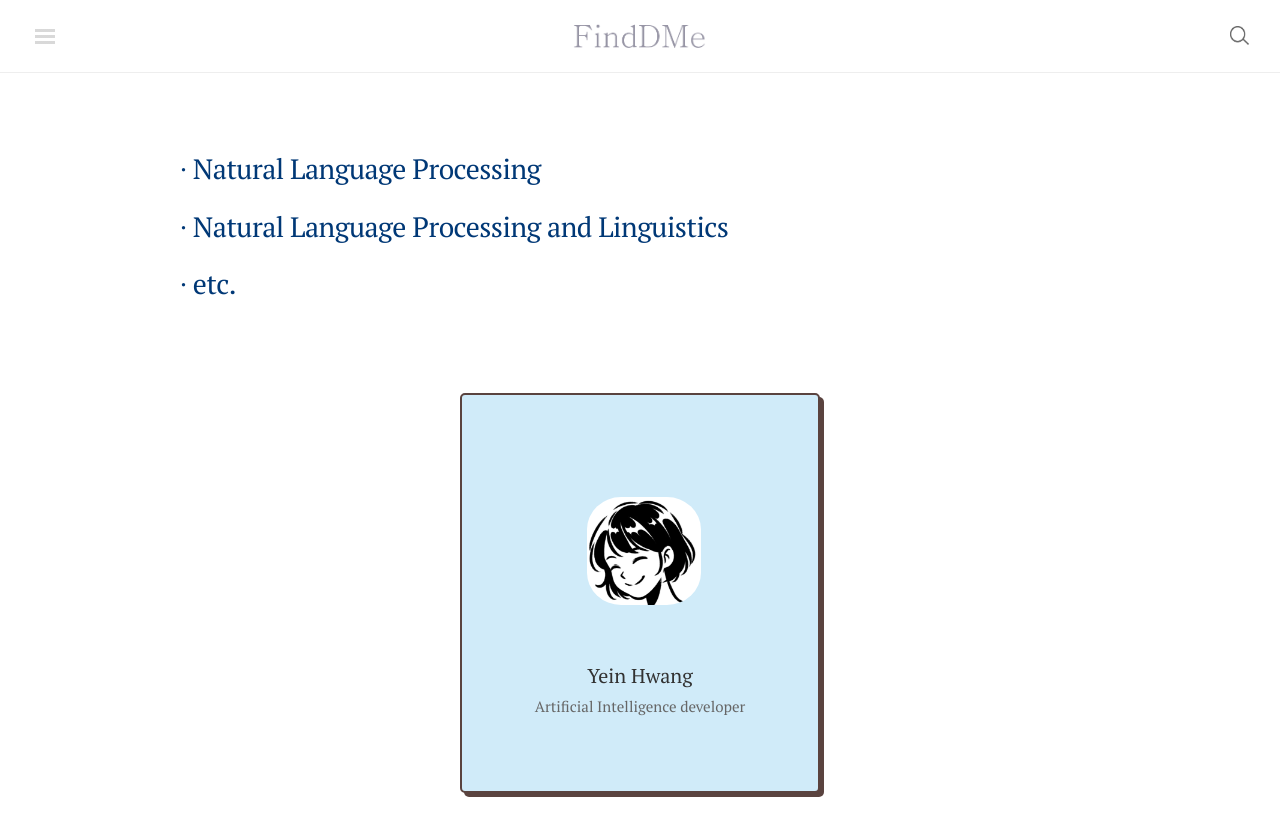
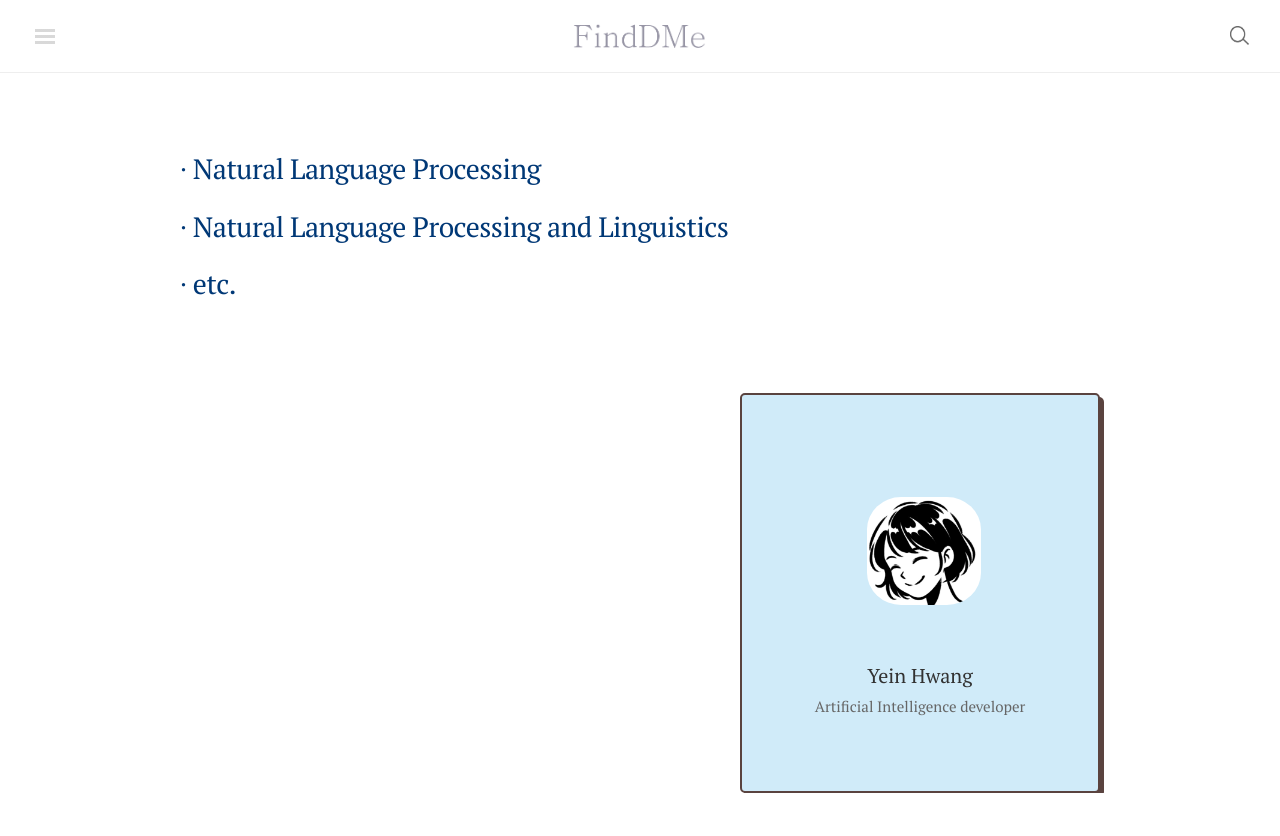
Before and after one commit to finddme/finddme.github.io, a Jekyll site: the page built from index.html, in a window 1280 px wide and 929 px high. Shown: the top 836 px of the window. Built offline with Jekyll 4.4.1, drawn with Linux system fonts in a browser that asks for light colours; nearby versions of some CDN libraries; comment, search, counter and statistics services are not loaded.

Commit message:
Update index.html

```diff
--- a/index.html
+++ b/index.html
@@ -76,8 +76,8 @@ title:   #Categories Home
 <br>
 <br>
 
-<div class="card-expo" align="right">
-      <div class="card" onclick="location.href='https://finddme.github.io/about/';" style=" cursor: pointer;">
+<div class="card-expo">
+      <div class="card" onclick="location.href='https://finddme.github.io/about/';" style=" cursor: pointer; float: right;">
         <div class="card-photo"></div>
         <div class="card-title">Yein Hwang<br>
             <span>Artificial Intelligence developer</span>
```
